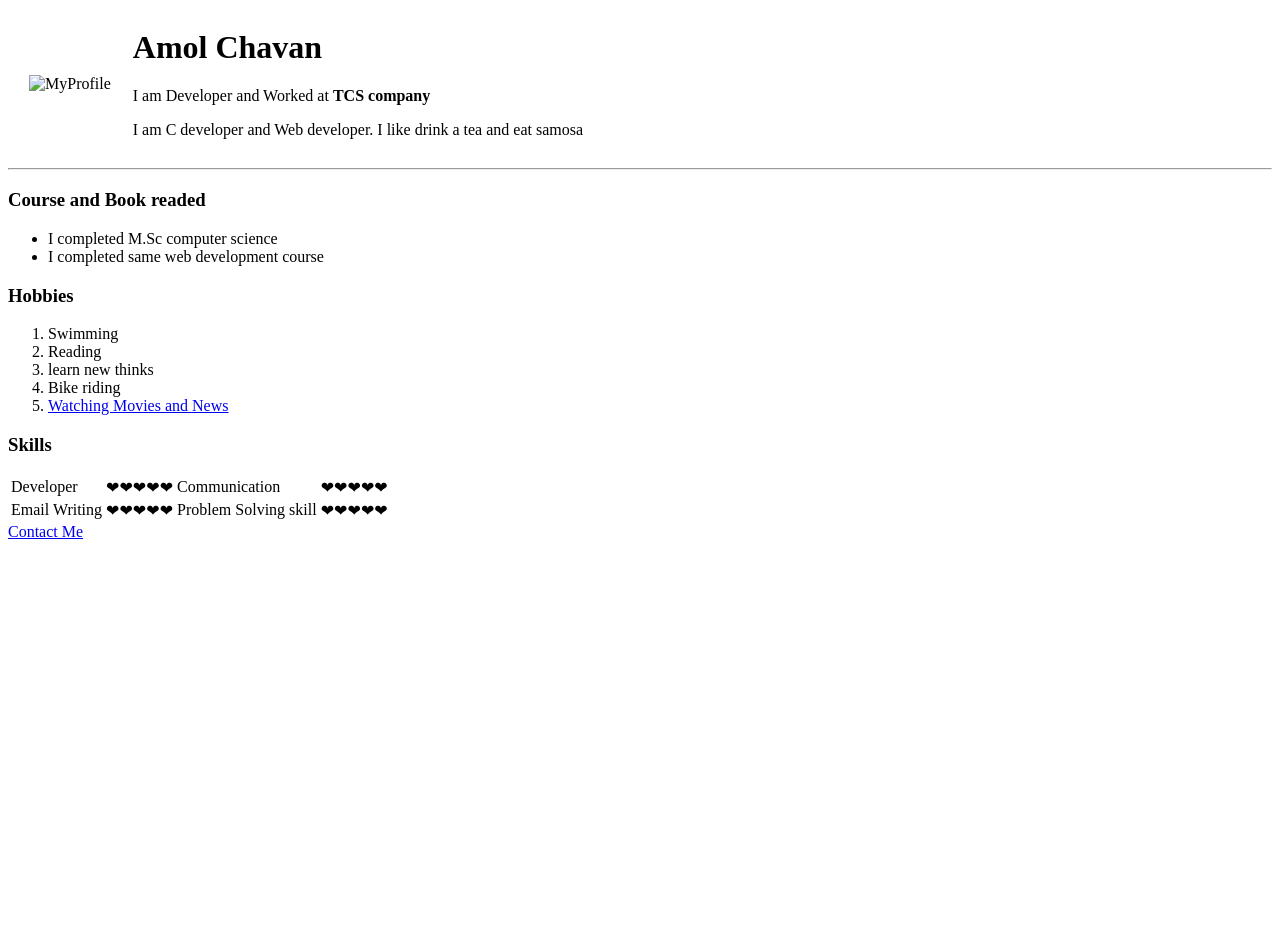
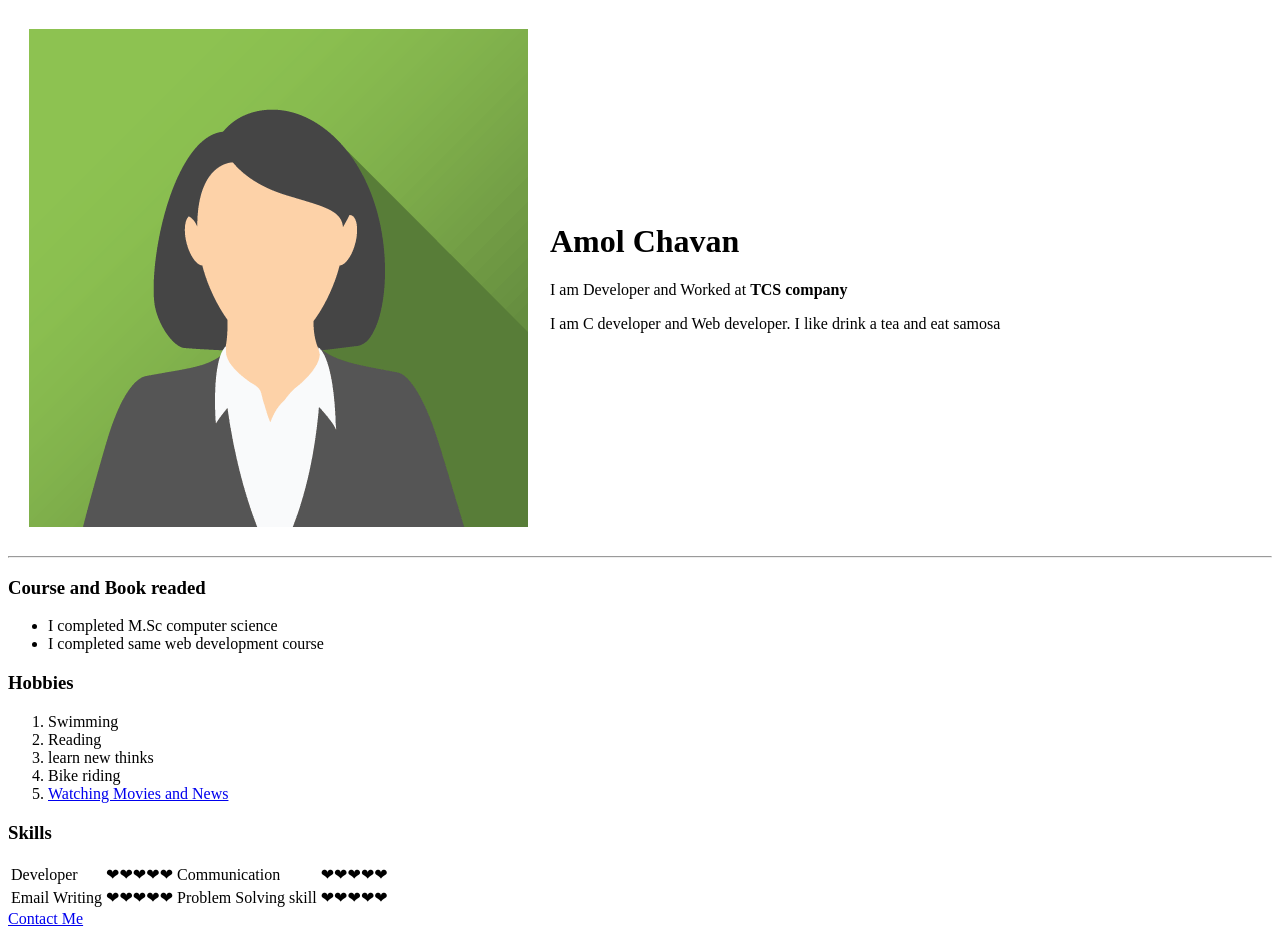
Before and after one commit to Amol-DevOps-Web/cv, a plain HTML site: page index.html in a window 1280 px wide. Before the commit the page ends 800 px from the top, so only its background shows below. Drawn offline with Linux system fonts and the light colour scheme.

Commit message:
webchange push

```diff
--- a/index.html
+++ b/index.html
@@ -7,7 +7,7 @@
 <body>
   <table cellspacing="20">
     <tr>
-     <td> <img src="img/img_avatar2.png" alt="MyProfile"></img></td>
+     <td> <img src="img_avatar2.png" alt="MyProfile"></img></td>
      <td>
        <h1>Amol Chavan</h1>
        <p><EM></EM>I am Developer and Worked at <strong>TCS company</strong></em></p>
```
